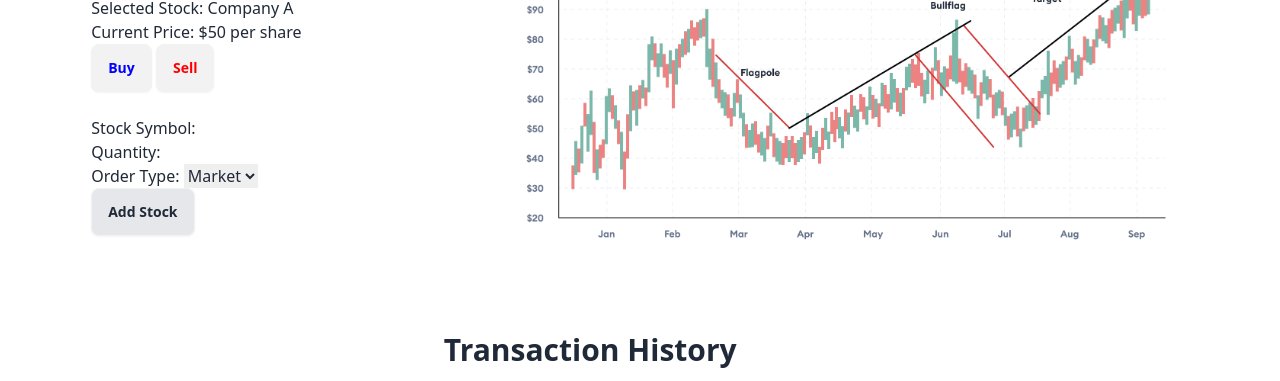
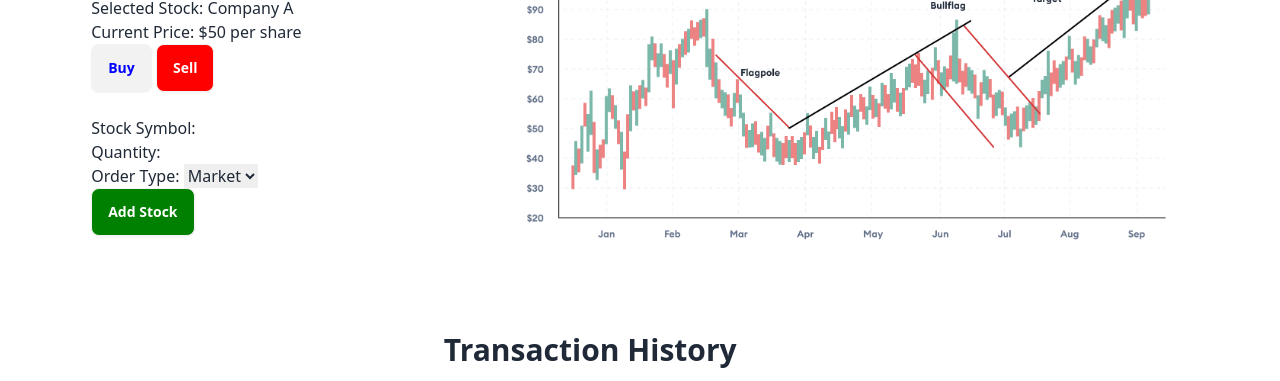
Before and after one commit to jcaoj/INFO3130-Final, a website: page build/docs/Stocks.html in a window 1280 px wide. Shown: the part 663-1044 px from the top of the page. Drawn offline with nearby package versions, Linux system fonts and the light colour scheme.

Commit message:
Update Stocks.html
Changed background and text colors of all 3 buttons.

```diff
--- a/build/docs/Stocks.html
+++ b/build/docs/Stocks.html
@@ -144,8 +144,8 @@
           <h2 class="font-bold text-3xl">Stock Details</h2>
           <p class="font-normal">Selected Stock: Company A</p>
           <p class="font-normal">Current Price: $50 per share</p>
-          <button id="buyStock" class="btn" style="color: blue">Buy</button>
-          <button id="sellStock" class="btn" style="color: red">Sell</button>
+          <button id="buyStock" class="btn" style="color: blue" style="background-color:blue ; color: white;">Buy</button>
+          <button id="sellStock" class="btn" style="background-color:red ; color: white;">Sell</button>
         </div><br>
 
         <form>
@@ -158,7 +158,7 @@
             <option value="market">Market</option>
             <option value="limit">Limit</option>
           </select><br />
-          <button type="submit" class="btn" style="background-color: #e5e7eb;">Add Stock</button>
+          <button type="submit" class="btn" style="background-color:green ; color: white;">Add Stock</button>
         </form>
       </div>
 
```
